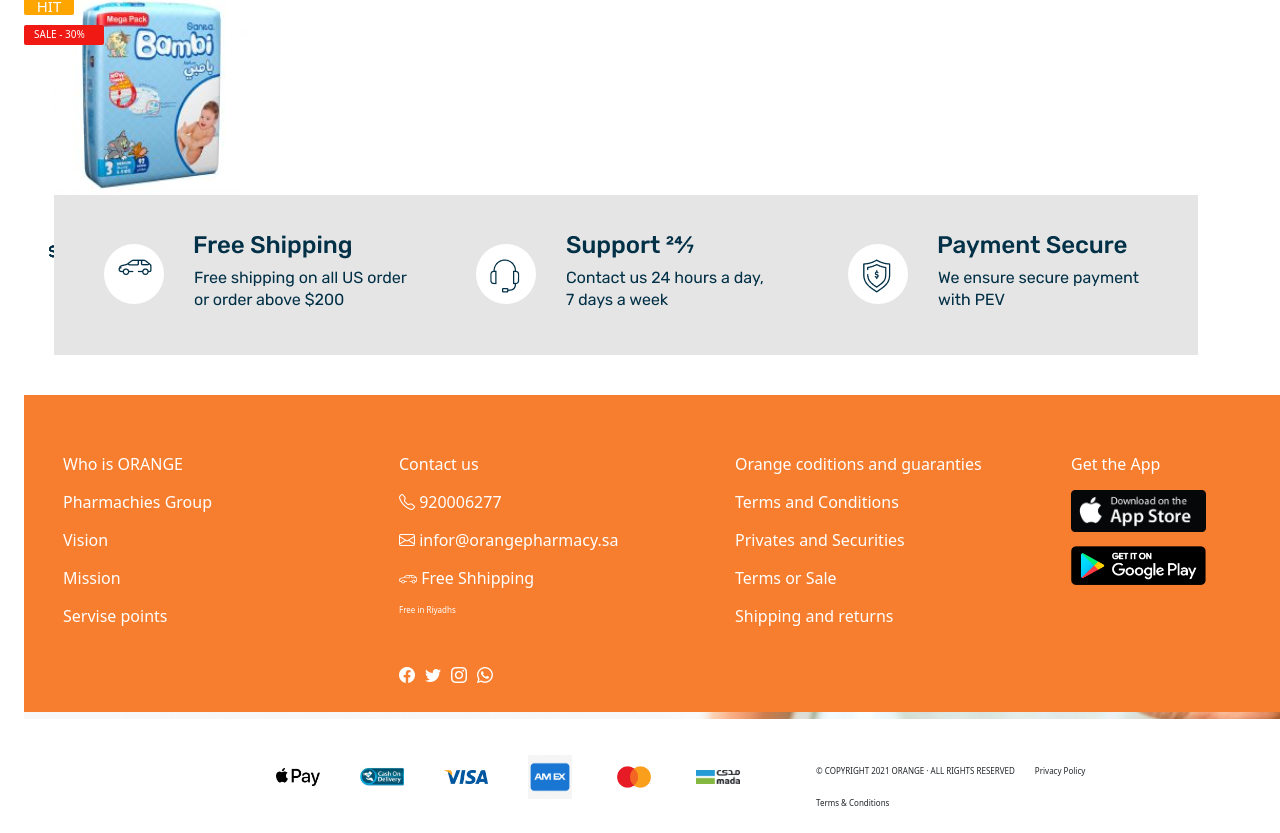
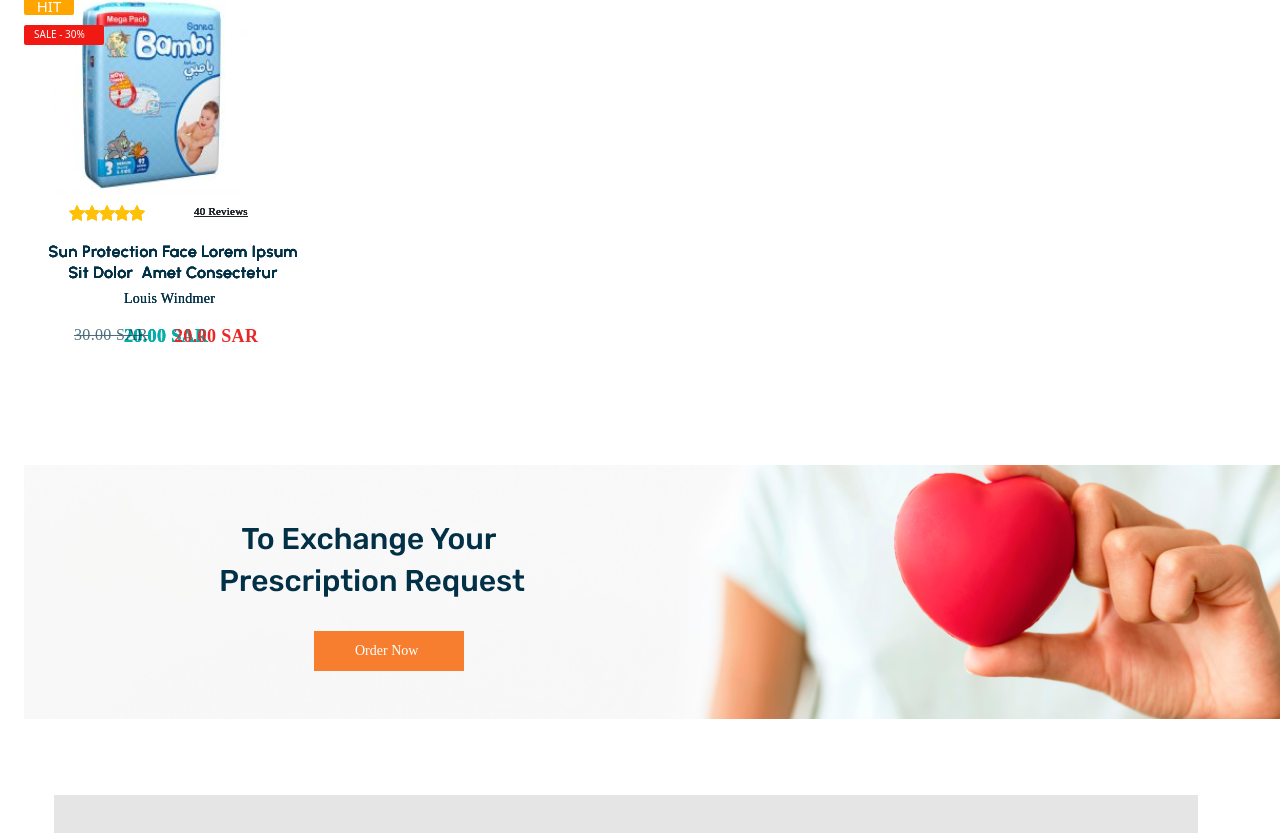
Before and after one commit to phuongdung10/orangePage, a React (Create React App) app: page / in a window 1280 px wide. Shown: the part 7592-8425 px from the top of the page. Built offline with nearby package versions, Linux system fonts and the light colour scheme.

Commit message:
Update styleBody7.css

```diff
--- a/src/myStyle/styleBody7.css
+++ b/src/myStyle/styleBody7.css
@@ -1,7 +1,7 @@
 
 .body7_lay{
     position: relative;
-    margin-top: 400px;
+    margin-top: 1000px;
     padding-bottom: 100px;
 
 }
```
